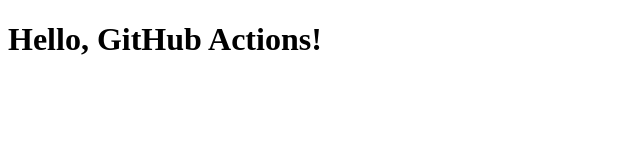
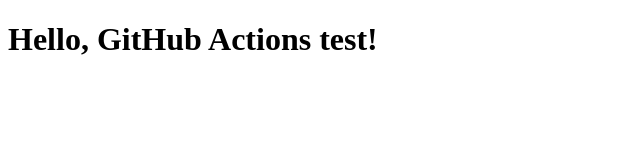
Before and after one commit to AlexStefan17/gh-deployment-workflow, a plain HTML site: page index.html in a window 1280 px wide. Shown: the whole page, without its empty margins (0-640 px from the left). Drawn offline with Linux system fonts and the light colour scheme.

Commit message:
test deploy

```diff
--- a/index.html
+++ b/index.html
@@ -6,6 +6,6 @@
     <title>Hello GitHub Actions</title>
 </head>
 <body>
-    <h1>Hello, GitHub Actions!</h1>
+    <h1>Hello, GitHub Actions test!</h1>
 </body>
 </html>
```
